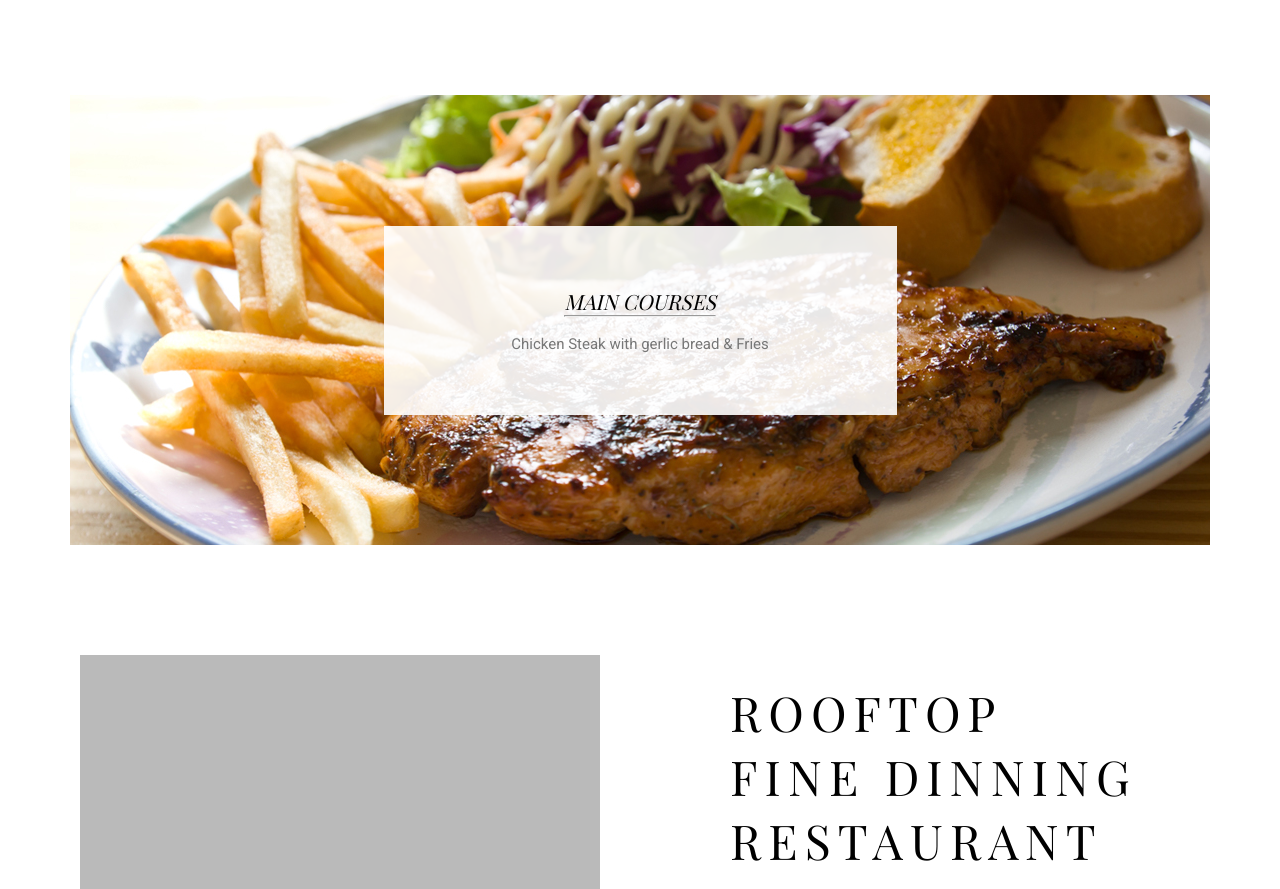
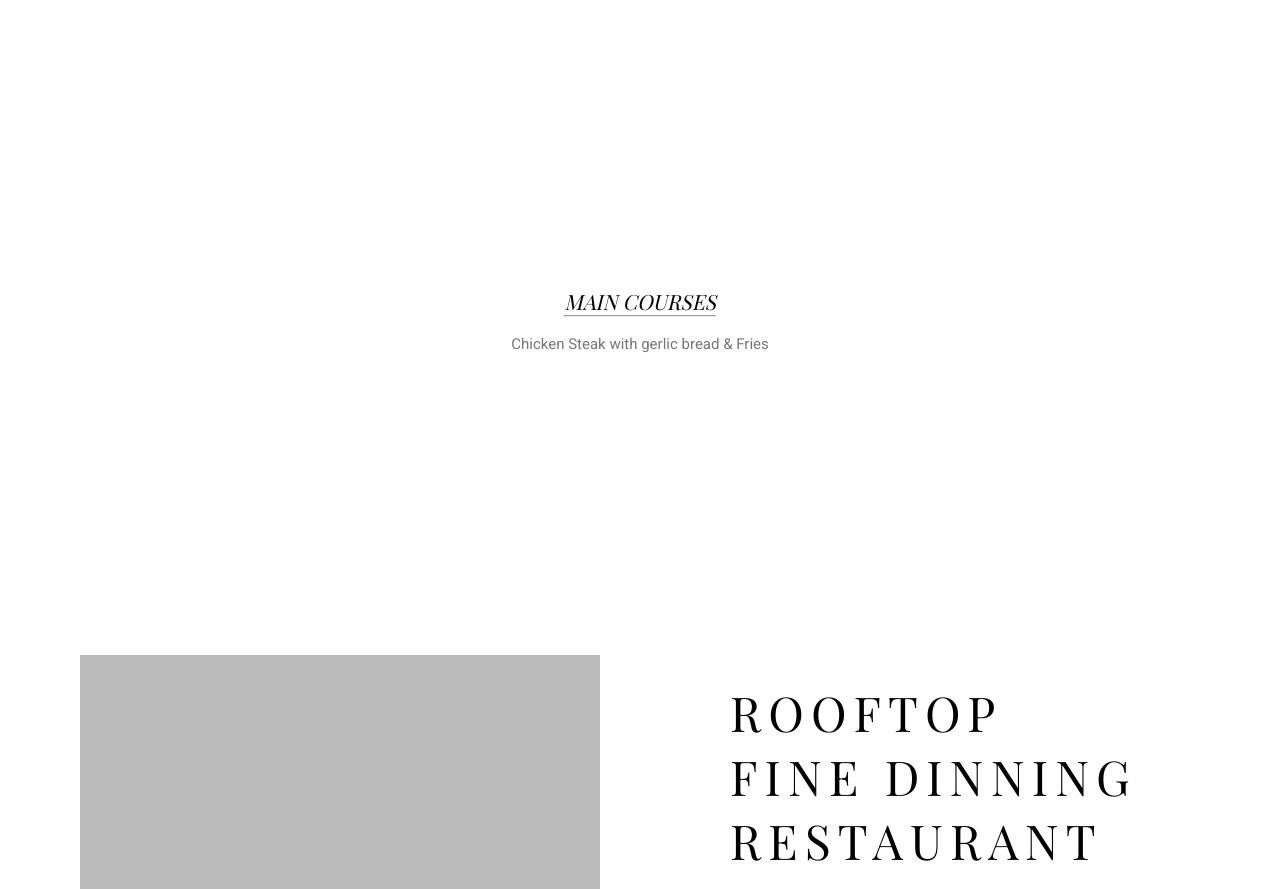
Before and after one commit to Gabrielrocha9010/reprodu-o-de-site-susu, a plain HTML site: page index.html in a window 1280 px wide. Shown: the part 5299-6188 px from the top of the page. Drawn offline with nearby package versions, Linux system fonts and the light colour scheme; a web font is replaced by a local one.

Commit message:
Update style.css

```diff
--- a/style.css
+++ b/style.css
@@ -443,7 +443,7 @@ margin: 16px;
 #img-main{
     display: flex;
     justify-self: center;
-    background-image: url(/imagens/callaction-bg.jpg);
+    background-image: url(https://preview.colorlib.com/theme/rooftop/img/callaction-bg.jpg  menu);
     width: 1140px;
     height: 450px;
     text-align: center;
```
